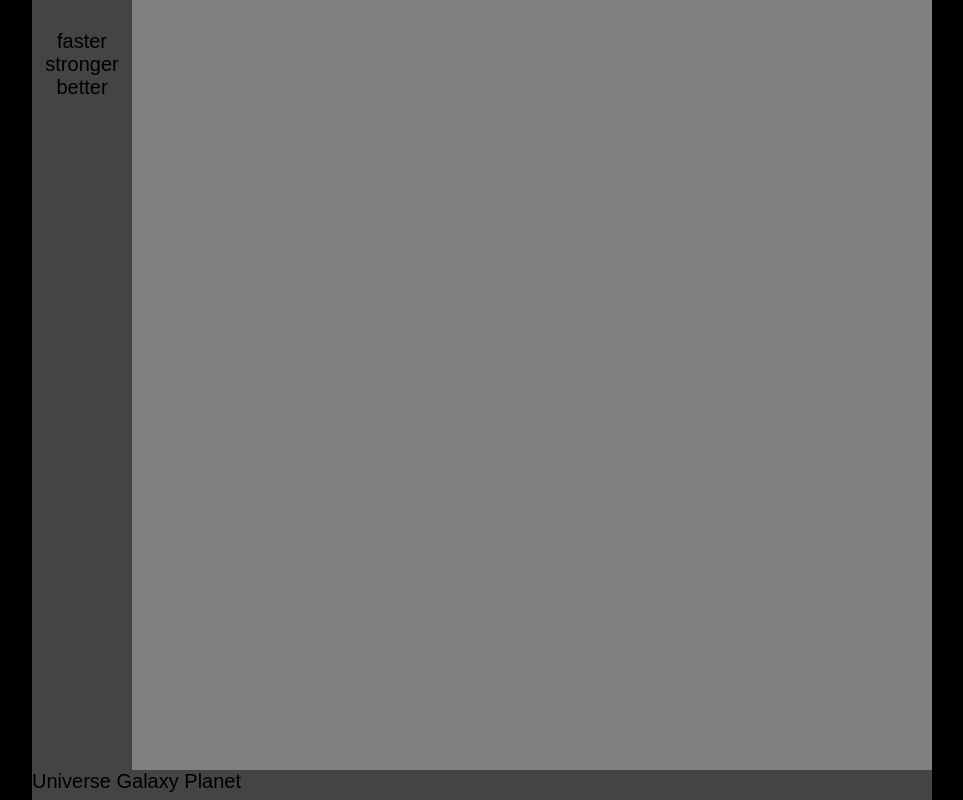
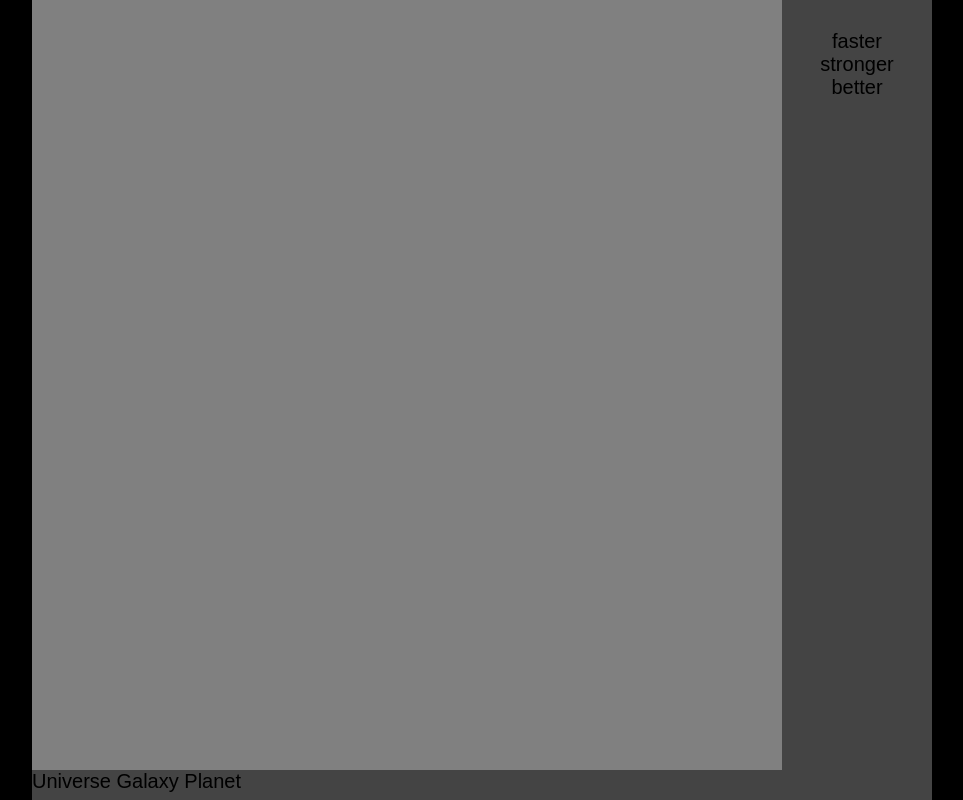
Before and after one commit to rowantrees/rowantrees.github.io, a plain HTML site: page SpaceBlob/index.html in a window 1280 px wide. Shown: the whole page, without its empty margins (158-1121 px from the left). Drawn offline with Linux system fonts and the light colour scheme.

Commit message:
Update mainstyle.css

```diff
--- a/SpaceBlob/style/mainstyle.css
+++ b/SpaceBlob/style/mainstyle.css
@@ -55,10 +55,10 @@ body {
 
 #upgradeBar {
 	padding-top:30px;
-	position:relative;
+	position:absolute;
 	right:0;
 	height:100%;
-	width:100px;
+	width:150px;
 	background-color:#444444;
 	z-index:999;
 	display:block;
```
